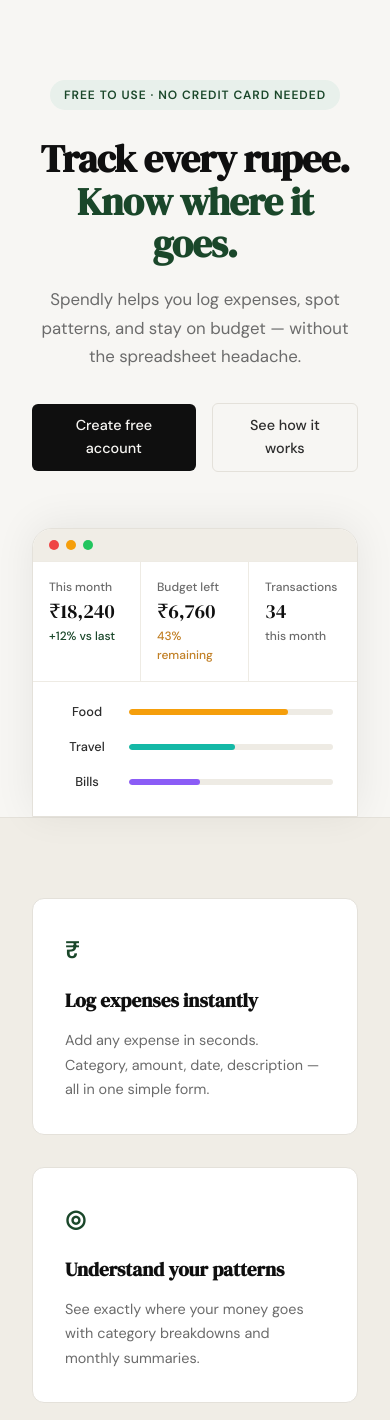
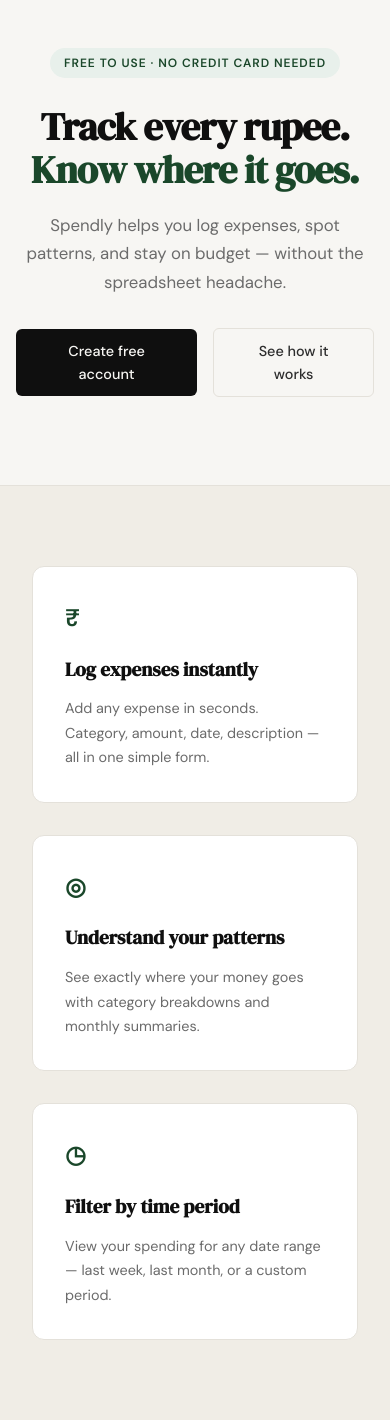
Before and after one commit to Mahi11353/Finance-Tracker, a Flask app: page / in a window 390 px wide. Shown: the part 61-1481 px from the top of the page. Run offline with Flask 3, Linux system fonts and the light colour scheme.

Commit message:
merge landing.css into style.css

```diff
--- a/static/css/landing.css
+++ /dev/null
@@ -1,228 +0,0 @@
-/* ------------------------------------------------------------------ */
-/* Hero — centered single-column layout                                */
-/* ------------------------------------------------------------------ */
-
-.hero {
-    display: flex;
-    flex-direction: column;
-    align-items: center;
-    text-align: center;
-    padding: 5rem 2rem 0;
-    gap: 0;
-    max-width: var(--max-width);
-    margin: 0 auto;
-}
-
-.hero .hero-badge {
-    margin-bottom: 1.75rem;
-}
-
-.hero-title {
-    font-family: var(--font-display);
-    font-size: clamp(2.4rem, 5vw, 3.5rem);
-    line-height: 1.1;
-    letter-spacing: -0.02em;
-    color: var(--ink);
-    margin-bottom: 1.25rem;
-}
-
-.hero-title-accent {
-    color: var(--accent);
-    font-style: normal;
-}
-
-.hero-subtitle {
-    max-width: 480px;
-    margin-bottom: 2rem;
-}
-
-.hero-actions {
-    justify-content: center;
-    margin-bottom: 3.5rem;
-}
-
-/* ------------------------------------------------------------------ */
-/* Mock browser window                                                 */
-/* ------------------------------------------------------------------ */
-
-.hero-visual {
-    width: 100%;
-    max-width: 680px;
-    display: flex;
-    justify-content: center;
-}
-
-.mock-window {
-    width: 100%;
-    background: var(--paper-card);
-    border: 1px solid var(--border);
-    border-radius: var(--radius-lg) var(--radius-lg) 0 0;
-    box-shadow: 0 -4px 40px rgba(0, 0, 0, 0.07);
-    overflow: hidden;
-}
-
-.mock-window-chrome {
-    display: flex;
-    align-items: center;
-    gap: 0.45rem;
-    padding: 0.7rem 1rem;
-    background: var(--paper-warm);
-    border-bottom: 1px solid var(--border-soft);
-}
-
-.mock-dot {
-    width: 10px;
-    height: 10px;
-    border-radius: 50%;
-    display: inline-block;
-    flex-shrink: 0;
-}
-
-.mock-dot-red    { background: #ef4444; }
-.mock-dot-yellow { background: #f59e0b; }
-.mock-dot-green  { background: #22c55e; }
-
-/* ------------------------------------------------------------------ */
-/* Stats row                                                           */
-/* ------------------------------------------------------------------ */
-
-.mock-stats-row {
-    display: grid;
-    grid-template-columns: repeat(3, 1fr);
-    border-bottom: 1px solid var(--border-soft);
-}
-
-.mock-stat {
-    display: flex;
-    flex-direction: column;
-    gap: 0.2rem;
-    padding: 1.25rem 1.5rem;
-    text-align: left;
-    border-right: 1px solid var(--border-soft);
-}
-
-.mock-stat:last-child { border-right: none; }
-
-.mock-stat-label {
-    font-size: 0.75rem;
-    font-weight: 500;
-    color: var(--ink-muted);
-    text-transform: none;
-    letter-spacing: 0;
-}
-
-.mock-stat-value {
-    font-family: var(--font-display);
-    font-size: 1.6rem;
-    color: var(--ink);
-    line-height: 1.15;
-}
-
-.mock-stat-sub {
-    font-size: 0.75rem;
-    font-weight: 500;
-    color: var(--ink-muted);
-}
-
-.mock-stat-up   { color: var(--accent); }
-.mock-stat-warn { color: var(--accent-2); }
-
-/* ------------------------------------------------------------------ */
-/* Category bars inside window                                         */
-/* ------------------------------------------------------------------ */
-
-.mock-bars-window {
-    padding: 1.25rem 1.5rem 1.5rem;
-    gap: 0.9rem;
-    display: flex;
-    flex-direction: column;
-}
-
-.mock-bar-row-window {
-    display: grid;
-    grid-template-columns: 60px 1fr;
-    align-items: center;
-    gap: 0.75rem;
-}
-
-.mock-bar-food   { background: #f59e0b; }
-.mock-bar-travel { background: #14b8a6; }
-.mock-bar-bills  { background: #8b5cf6; }
-
-/* ------------------------------------------------------------------ */
-/* Video modal                                                         */
-/* ------------------------------------------------------------------ */
-
-.modal-overlay {
-    position: fixed;
-    inset: 0;
-    background: rgba(0, 0, 0, 0.75);
-    display: flex;
-    align-items: center;
-    justify-content: center;
-    z-index: 200;
-    padding: 1.5rem;
-    opacity: 0;
-    pointer-events: none;
-    transition: opacity 0.2s ease;
-}
-
-.modal-overlay.is-open {
-    opacity: 1;
-    pointer-events: auto;
-}
-
-.modal-box {
-    position: relative;
-    width: 100%;
-    max-width: 800px;
-    background: #000;
-    border-radius: var(--radius-md);
-    overflow: hidden;
-    box-shadow: 0 24px 80px rgba(0, 0, 0, 0.5);
-}
-
-.modal-close {
-    position: absolute;
-    top: 0.6rem;
-    right: 0.6rem;
-    background: rgba(255, 255, 255, 0.15);
-    border: none;
-    color: #fff;
-    font-size: 1.4rem;
-    line-height: 1;
-    width: 2rem;
-    height: 2rem;
-    border-radius: 50%;
-    cursor: pointer;
-    display: flex;
-    align-items: center;
-    justify-content: center;
-    z-index: 1;
-    transition: background 0.15s;
-}
-
-.modal-close:hover { background: rgba(255, 255, 255, 0.3); }
-
-.modal-video-wrapper {
-    position: relative;
-    padding-bottom: 56.25%;
-    height: 0;
-}
-
-.modal-video-wrapper iframe {
-    position: absolute;
-    inset: 0;
-    width: 100%;
-    height: 100%;
-    border: none;
-}
-
-/* ------------------------------------------------------------------ */
-/* Responsive                                                          */
-/* ------------------------------------------------------------------ */
-
-@media (max-width: 600px) {
-    .mock-stat-value { font-size: 1.25rem; }
-    .mock-stat { padding: 1rem; }
-}
--- a/static/css/style.css
+++ b/static/css/style.css
@@ -124,11 +124,12 @@ a { color: inherit; text-decoration: none; }
 /* ------------------------------------------------------------------ */
 
 .hero {
-    padding: 5rem 2rem 4rem;
-    display: grid;
-    grid-template-columns: 1fr 1fr;
-    gap: 4rem;
+    display: flex;
+    flex-direction: column;
     align-items: center;
+    text-align: center;
+    padding: 5rem 2rem 0;
+    gap: 0;
     max-width: var(--max-width);
     margin: 0 auto;
 }
@@ -143,28 +144,28 @@ a { color: inherit; text-decoration: none; }
     text-transform: uppercase;
     padding: 0.35rem 0.85rem;
     border-radius: 999px;
-    margin-bottom: 1.5rem;
+    margin-bottom: 1.75rem;
 }
 
 .hero-title {
     font-family: var(--font-display);
-    font-size: clamp(2.5rem, 5vw, 4rem);
+    font-size: clamp(2.4rem, 5vw, 3.5rem);
     line-height: 1.1;
     letter-spacing: -0.02em;
     color: var(--ink);
     margin-bottom: 1.25rem;
 }
 
-.hero-title em {
-    font-style: italic;
+.hero-title-accent {
     color: var(--accent);
+    font-style: normal;
 }
 
 .hero-subtitle {
     font-size: 1.05rem;
     color: var(--ink-muted);
     line-height: 1.7;
-    max-width: 460px;
+    max-width: 480px;
     margin-bottom: 2rem;
 }
 
@@ -172,55 +173,100 @@ a { color: inherit; text-decoration: none; }
     display: flex;
     gap: 1rem;
     align-items: center;
+    justify-content: center;
+    margin-bottom: 3.5rem;
 }
 
-/* ------------------------------------------------------------------ */
-/* Mock card (hero visual)                                             */
-/* ------------------------------------------------------------------ */
-
 .hero-visual {
+    width: 100%;
+    max-width: 680px;
     display: flex;
     justify-content: center;
 }
 
-.mock-card {
+/* ------------------------------------------------------------------ */
+/* Mock browser window (hero visual)                                   */
+/* ------------------------------------------------------------------ */
+
+.mock-window {
+    width: 100%;
     background: var(--paper-card);
     border: 1px solid var(--border);
-    border-radius: var(--radius-lg);
-    padding: 2rem;
-    width: 100%;
-    max-width: 380px;
-    box-shadow: 0 8px 40px rgba(0,0,0,0.06);
+    border-radius: var(--radius-lg) var(--radius-lg) 0 0;
+    box-shadow: 0 -4px 40px rgba(0, 0, 0, 0.07);
+    overflow: hidden;
 }
 
-.mock-card-header {
+.mock-window-chrome {
     display: flex;
-    justify-content: space-between;
-    align-items: baseline;
-    margin-bottom: 1.75rem;
-    padding-bottom: 1.25rem;
+    align-items: center;
+    gap: 0.45rem;
+    padding: 0.7rem 1rem;
+    background: var(--paper-warm);
     border-bottom: 1px solid var(--border-soft);
 }
 
-.mock-label {
-    font-size: 0.8rem;
+.mock-dot {
+    width: 10px;
+    height: 10px;
+    border-radius: 50%;
+    display: inline-block;
+    flex-shrink: 0;
+}
+
+.mock-dot-red    { background: #ef4444; }
+.mock-dot-yellow { background: #f59e0b; }
+.mock-dot-green  { background: #22c55e; }
+
+.mock-stats-row {
+    display: grid;
+    grid-template-columns: repeat(3, 1fr);
+    border-bottom: 1px solid var(--border-soft);
+}
+
+.mock-stat {
+    display: flex;
+    flex-direction: column;
+    gap: 0.2rem;
+    padding: 1.25rem 1.5rem;
+    text-align: left;
+    border-right: 1px solid var(--border-soft);
+}
+
+.mock-stat:last-child { border-right: none; }
+
+.mock-stat-label {
+    font-size: 0.75rem;
     font-weight: 500;
     color: var(--ink-muted);
-    text-transform: uppercase;
-    letter-spacing: 0.06em;
 }
 
-.mock-total {
+.mock-stat-value {
     font-family: var(--font-display);
-    font-size: 1.75rem;
+    font-size: 1.6rem;
     color: var(--ink);
+    line-height: 1.15;
 }
 
-.mock-bars { display: flex; flex-direction: column; gap: 1rem; }
+.mock-stat-sub {
+    font-size: 0.75rem;
+    font-weight: 500;
+    color: var(--ink-muted);
+}
+
+.mock-stat-up   { color: var(--accent); }
+.mock-stat-warn { color: var(--accent-2); }
+
+.mock-bars {
+    padding: 1.25rem 1.5rem 1.5rem;
+    display: flex;
+    flex-direction: column;
+    gap: 0.9rem;
+}
 
 .mock-bar-row {
     display: grid;
-    grid-template-columns: 80px 1fr 60px;
+    grid-template-columns: 60px 1fr;
     align-items: center;
     gap: 0.75rem;
 }
@@ -240,21 +286,13 @@ a { color: inherit; text-decoration: none; }
 
 .mock-bar {
     height: 100%;
-    background: var(--accent);
     border-radius: 999px;
     transition: width 0.6s ease;
 }
 
-.mock-bar-2 { background: var(--accent-2); }
-.mock-bar-3 { background: #5b7fa6; }
-.mock-bar-4 { background: #8b5e83; }
-
-.mock-amt {
-    font-size: 0.8rem;
-    font-weight: 500;
-    color: var(--ink-muted);
-    text-align: right;
-}
+.mock-bar-food   { background: #f59e0b; }
+.mock-bar-travel { background: #14b8a6; }
+.mock-bar-bills  { background: #8b5cf6; }
 
 /* ------------------------------------------------------------------ */
 /* Buttons                                                             */
@@ -575,23 +613,86 @@ a { color: inherit; text-decoration: none; }
 }
 
 /* ------------------------------------------------------------------ */
+/* Video modal                                                         */
+/* ------------------------------------------------------------------ */
+
+.modal-overlay {
+    position: fixed;
+    inset: 0;
+    background: rgba(0, 0, 0, 0.75);
+    display: flex;
+    align-items: center;
+    justify-content: center;
+    z-index: 200;
+    padding: 1.5rem;
+    opacity: 0;
+    pointer-events: none;
+    transition: opacity 0.2s ease;
+}
+
+.modal-overlay.is-open {
+    opacity: 1;
+    pointer-events: auto;
+}
+
+.modal-box {
+    position: relative;
+    width: 100%;
+    max-width: 800px;
+    background: #000;
+    border-radius: var(--radius-md);
+    overflow: hidden;
+    box-shadow: 0 24px 80px rgba(0, 0, 0, 0.5);
+}
+
+.modal-close {
+    position: absolute;
+    top: 0.6rem;
+    right: 0.6rem;
+    background: rgba(255, 255, 255, 0.15);
+    border: none;
+    color: #fff;
+    font-size: 1.4rem;
+    line-height: 1;
+    width: 2rem;
+    height: 2rem;
+    border-radius: 50%;
+    cursor: pointer;
+    display: flex;
+    align-items: center;
+    justify-content: center;
+    z-index: 1;
+    transition: background 0.15s;
+}
+
+.modal-close:hover { background: rgba(255, 255, 255, 0.3); }
+
+.modal-video-wrapper {
+    position: relative;
+    padding-bottom: 56.25%;
+    height: 0;
+}
+
+.modal-video-wrapper iframe {
+    position: absolute;
+    inset: 0;
+    width: 100%;
+    height: 100%;
+    border: none;
+}
+
+/* ------------------------------------------------------------------ */
 /* Responsive                                                          */
 /* ------------------------------------------------------------------ */
 
 @media (max-width: 900px) {
-    .hero {
-        grid-template-columns: 1fr;
-        text-align: center;
-    }
-
-    .hero-subtitle { max-width: 100%; }
-    .hero-actions { justify-content: center; }
     .hero-visual { display: none; }
-
     .features-inner { grid-template-columns: 1fr; }
 }
 
 @media (max-width: 600px) {
     .nav-links a:not(.nav-cta) { display: none; }
     .hero { padding: 3rem 1rem 2rem; }
+    .mock-stat-value { font-size: 1.25rem; }
+    .mock-stat { padding: 1rem; }
 }
--- a/templates/landing.html
+++ b/templates/landing.html
@@ -1,10 +1,6 @@
 {% extends "base.html" %}
 
 {% block title %}Spendly — Track Every Rupee{% endblock %}
-
-{% block head %}
-<link rel="stylesheet" href="{{ url_for('static', filename='css/landing.css') }}">
-{% endblock %}
 
 {% block content %}
 
```
